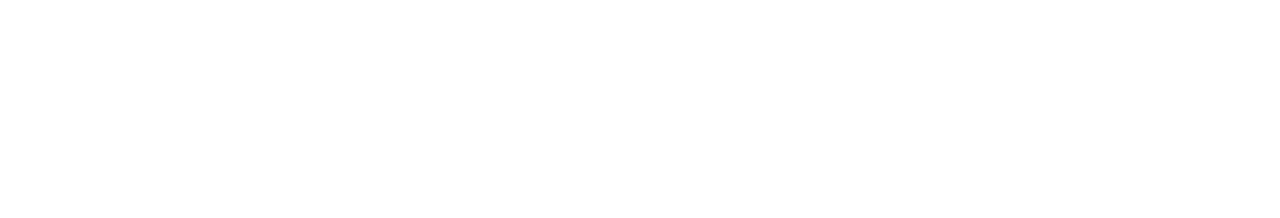
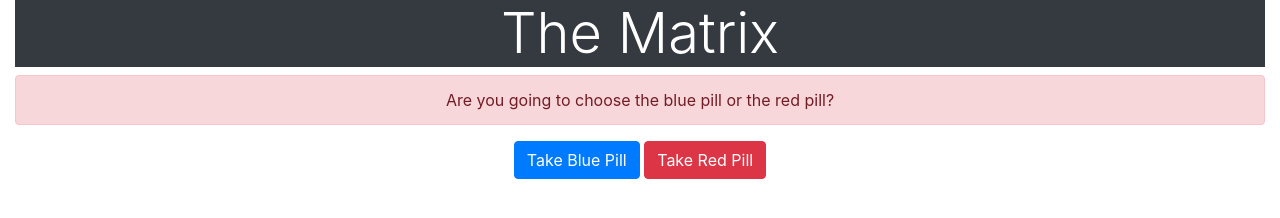
Before and after one commit to boyadpro000/IT116, a plain HTML site: page homework.html in a window 1280 px wide. Drawn offline with nearby package versions, Linux system fonts and the light colour scheme.

Commit message:
Homework 5/20

```diff
--- a/homework.html
+++ b/homework.html
@@ -5,23 +5,37 @@
     <meta http-equiv="X-UA-Compatible" content="IE=edge">
     <meta name="viewport" content="width=device-width, initial-scale=1.0">
     <title>Document</title>
+
+   <link rel="stylesheet" href="https://stackpath.bootstrapcdn.com/bootstrap/4.5.2/css/bootstrap.min.css" integrity="sha384-JcKb8q3iqJ61gNV9KGb8thSsNjpSL0n8PARn9HuZOnIxN0hoP+VmmDGMN5t9UJ0Z" crossorigin="anonymous">
+
+
 </head>
+
+
+
 <body>
 
     <section>
-        <div>
+<!--extra step, spans the entire view of the viewport-->
+        <div class="container-fluid">
+
+<!-- The header of the code "The Matrix" dark background, white text-->
+            <h1 class="display-4 text-center bg-dark text-white">The Matrix</h1>
+
+<!-- text box for the question, red background, center text-->
+        <div class="alert alert-danger text-center" role="alert">Are you going to choose the blue pill or the red pill?</div>
 
 
+<!--Aligns the buttons to the center-->
+        <div class="text-center">
+
+<!--Two buttons, one that is blue and one that is red-->
+            <button class="btn btn-primary">Take Blue Pill</button>
+            <button class="btn btn-danger">Take Red Pill</button>
 
         </div>
 
-        <div>
-
-
-
-
         </div>
-
 
     </section>
 
```
